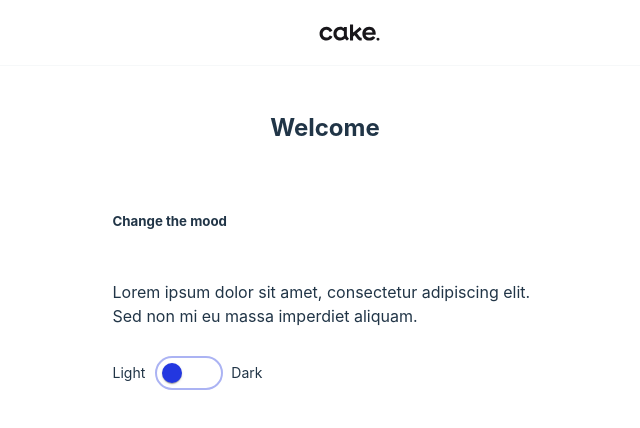
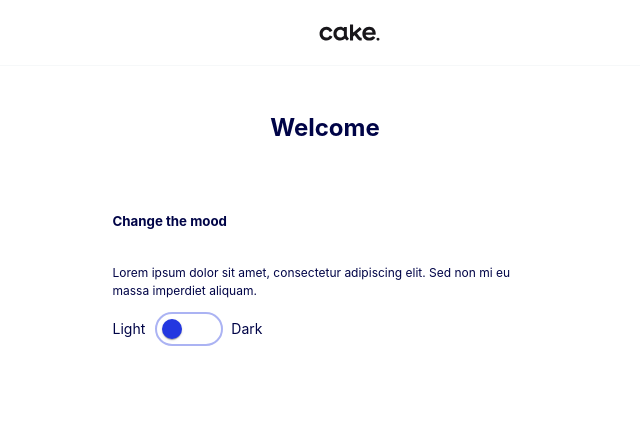
Before and after one commit to spaceInvaders007/cake-part1, a React (Vite) app: page / in a window 1280 px wide. Shown: the top 428 px of the page, without its empty margins (315-955 px from the left). Built offline with nearby package versions, Linux system fonts and the light colour scheme.

Commit message:
Adding Modal, improving code structure, styling

```diff
--- a/src/App.css
+++ b/src/App.css
@@ -4,82 +4,3 @@
   display: flex;
   flex-direction: column;
 }
-
-.header {
-  padding: 16px 24px 16px 24px;
-  width: 100%;
-  display: flex;
-  justify-content: center;
-  align-items: center;
-  border-bottom: 1px solid #f6f8f9;
-}
-
-.MuiSwitch-thumb {
-  color: #2337e0;
-}
-
-.Mui-checked + .MuiSwitch-track {
-  background-color: transparent !important;
-  border: 2px solid #2337e0;
-  padding: 8px;
-  margin-top: -10px;
-  margin-right: 28px;
-  border-radius: 20px;
-  min-width: 48px;
-}
-
-.MuiSwitch-root {
-  width: 70px !important;
-}
-
-.MuiSwitch-track {
-  background-color: transparent !important;
-  border: 2px solid #2337e0;
-  padding: 8px;
-  margin-top: -10px;
-  margin-left: -10px;
-  margin-right: 28px;
-  border-radius: 20px !important;
-  min-width: 48px;
-}
-
-.MuiSwitch-switchBase.Mui-checked {
-  transform: translateX(32px) !important;
-}
-
-.switch-container {
-  display: flex;
-  justify-content: space-between;
-  width: 150px;
-  align-items: center;
-}
-
-.theme-label {
-  font-weight: 400;
-  font-size: 14px;
-  line-height: 20px;
-}
-
-.welcome-heading {
-  padding: 24px 24px 0 24px;
-}
-
-.content-container {
-  width: 425px;
-  margin: 0 auto;
-  display: flex;
-  align-items: flex-start;
-  flex-direction: column;
-  padding: 24px;
-  gap: 10px;
-}
-
-.content-desc {
-  text-align: left;
-}
-
-.cake-logo {
-  background: #fff;
-  padding: 8px;
-  border-radius: 8px;
-}
--- a/src/App.tsx
+++ b/src/App.tsx
@@ -1,42 +1,20 @@
-import cakeLogo from "./assets/cake.svg";
 import "./App.css";
-import Switch from "@mui/material/Switch";
+import { ThemeToggleModal } from "./components/ThemeToggleModal/ThemeToggleModal";
+import { Header } from "./components/Header/Header";
+import { ContentContainer } from "./components/ContentContainer/ContentContainer";
 import { useState } from "react";
 
-const label = { inputProps: { "aria-label": "Switch theme" } };
-
 function App() {
-  const [theme, setTheme] = useState("light");
-
-  const toggleTheme = () => {
-    const newTheme = theme === "light" ? "dark" : "light";
-    setTheme(newTheme);
-    document.body.setAttribute("data-theme", newTheme);
-  };
+  const [modalOpened, setModalOpen] = useState<boolean>(false);;
 
   return (
     <>
-      <div className="header">
-        <img src={cakeLogo} alt="cake logo" className="cake-logo"/>
-      </div>
-      <h2 className="welcome-heading">Welcome</h2>
-      <div className="content-container">
-        <h5>Change the mood</h5>
-        <p className="content-desc">
-          Lorem ipsum dolor sit amet, consectetur adipiscing elit. Sed non mi eu
-          massa imperdiet aliquam.
-        </p>
-        <div className="switch-container">
-          <span className="theme-label">Light</span>
-          <Switch
-            {...label}
-            defaultChecked
-            checked={theme === "dark"}
-            onChange={toggleTheme}
-          />
-          <span className="theme-label">Dark</span>
-        </div>
-      </div>
+      <ThemeToggleModal
+        open={modalOpened}
+        handleClose={() => setModalOpen(false)}
+      />
+      <Header />
+      <ContentContainer handleOpenModal={() =>  setModalOpen(true)} modalOpened={modalOpened} />
     </>
   );
 }
--- /dev/null
+++ b/src/components/ContentContainer/ContentContainer.css
@@ -0,0 +1,63 @@
+.MuiSwitch-thumb {
+    color: #2337e0;
+  }
+
+  .Mui-checked + .MuiSwitch-track {
+    background-color: transparent !important;
+    border: 2px solid #2337e0;
+    padding: 8px;
+    margin-top: -10px;
+    margin-right: 28px;
+    border-radius: 20px;
+    min-width: 48px;
+  }
+
+  .MuiSwitch-root {
+    width: 70px !important;
+  }
+
+  .MuiSwitch-track {
+    background-color: transparent !important;
+    border: 2px solid #2337e0;
+    padding: 8px;
+    margin-top: -10px;
+    margin-left: -10px;
+    margin-right: 28px;
+    border-radius: 20px !important;
+    min-width: 48px;
+  }
+
+  .MuiSwitch-switchBase.Mui-checked {
+    transform: translateX(32px) !important;
+  }
+
+  .switch-container {
+    display: flex;
+    justify-content: space-between;
+    width: 150px;
+    align-items: center;
+  }
+
+  .theme-label {
+    font-weight: 400;
+    font-size: 14px;
+    line-height: 20px;
+  }
+
+  .welcome-heading {
+    padding: 24px 24px 0 24px;
+  }
+
+  .content-container {
+    width: 425px;
+    margin: 0 auto;
+    display: flex;
+    align-items: flex-start;
+    flex-direction: column;
+    padding: 24px;
+    gap: 10px;
+  }
+
+  .content-desc {
+    text-align: left;
+  }
--- /dev/null
+++ b/src/components/ContentContainer/ContentContainer.tsx
@@ -0,0 +1,29 @@
+import Switch from "@mui/material/Switch";
+import "./ContentContainer.css";
+
+const label = { inputProps: { "aria-label": "Switch theme" } };
+
+interface Props {
+  modalOpened: boolean;
+  handleOpenModal: VoidFunction;
+}
+
+export const ContentContainer = ({ modalOpened, handleOpenModal }: Props) => {
+  return (
+    <>
+      <h2 className="welcome-heading">Welcome</h2>
+      <div className="content-container">
+        <h5>Change the mood</h5>
+        <p className="content-desc">
+          Lorem ipsum dolor sit amet, consectetur adipiscing elit. Sed non mi eu
+          massa imperdiet aliquam.
+        </p>
+        <div className="switch-container">
+          <span className="theme-label">Light</span>
+          <Switch {...label} checked={modalOpened} onChange={handleOpenModal} />
+          <span className="theme-label">Dark</span>
+        </div>
+      </div>
+    </>
+  );
+};
--- /dev/null
+++ b/src/components/Header/Header.css
@@ -0,0 +1,14 @@
+.header {
+  padding: 16px 24px 16px 24px;
+  width: 100%;
+  display: flex;
+  justify-content: center;
+  align-items: center;
+  border-bottom: 1px solid #f6f8f9;
+}
+
+.cake-logo {
+  background: #fff;
+  padding: 8px;
+  border-radius: 8px;
+}
--- /dev/null
+++ b/src/components/Header/Header.tsx
@@ -0,0 +1,10 @@
+import cakeLogo from "../../assets/cake.svg";
+import "./Header.css"
+
+export const Header = () => {
+  return (
+    <div className="header">
+      <img src={cakeLogo} alt="cake logo" className="cake-logo" />
+    </div>
+  );
+};
--- /dev/null
+++ b/src/components/ThemeToggleModal/ThemeToggleModal.css
@@ -0,0 +1,20 @@
+.modal-container {
+  display: flex;
+  flex-direction: column;
+  gap: 16px;
+  width: 302px;
+  padding: 24px;
+}
+
+.modal-header {
+  display: flex;
+  flex-direction: column;
+  min-height: 79px;
+  gap: 8px;
+}
+
+.modal-footer {
+  width: 100%;
+  display: flex;
+  justify-content: space-between;
+}
--- /dev/null
+++ b/src/components/ThemeToggleModal/ThemeToggleModal.tsx
@@ -0,0 +1,45 @@
+import Dialog from "@mui/material/Dialog";
+import "./ThemeToggleModal.css";
+import { useState } from "react";
+
+interface Props {
+  open: boolean;
+  handleClose: VoidFunction;
+}
+
+export const ThemeToggleModal = ({ open, handleClose }: Props) => {
+  const [theme, setTheme] = useState("light");
+
+  const toggleTheme = () => {
+    const newTheme = theme === "light" ? "dark" : "light";
+    setTheme(newTheme);
+    document.body.setAttribute("data-theme", newTheme);
+
+    // I also want to close the modal after changing the theme
+    handleClose();
+  };
+
+  return (
+    <Dialog
+      open={open}
+      onClose={handleClose}
+      aria-labelledby="modal-modal-title"
+      aria-describedby="modal-modal-description"
+    >
+      <div className="modal-container">
+        <div className="modal-header">
+          <h3>Hello, I am a modal</h3>
+          <p>By clicking switch, you will toggle the mood</p>
+        </div>
+        <div className="modal-footer">
+          <button className="secondary-button" onClick={() => handleClose()}>
+            Secondary button
+          </button>
+          <button className="primary-button" onClick={() => toggleTheme()}>
+            Toggle
+          </button>
+        </div>
+      </div>
+    </Dialog>
+  );
+};
--- a/src/index.css
+++ b/src/index.css
@@ -8,7 +8,7 @@
   -webkit-font-smoothing: antialiased;
   -moz-osx-font-smoothing: grayscale;
 
-  --color: #213547;
+  --color: #000447;
   --background-color: #fff;
   --link-color: #646cff;
   --link-hover-color: #747bff;
@@ -29,6 +29,11 @@ a:hover {
   color: #535bf2;
 }
 
+p {
+  font-size: 12px;
+  margin: 0;
+}
+
 body {
   margin: 0;
   display: flex;
@@ -41,6 +46,11 @@ body {
 h1 {
   font-size: 3.2em;
   line-height: 1.1;
+}
+
+h3 {
+  font-weight: 500;
+  margin: 0;
 }
 
 button {
@@ -75,3 +85,18 @@ button:focus-visible {
   --link-hover-color: #747bff;
   --button-background: #f9f9f9;
 }
+
+.secondary-button {
+  padding: 8px 12px;
+  gap: 8px;
+  background-color: #F1EFFF;
+  border: none;
+}
+
+.primary-button {
+  padding: 8px 12px;
+  gap: 8px;
+  background-color: #2337E0;
+  color: #fff;
+  border: none;
+}
```
